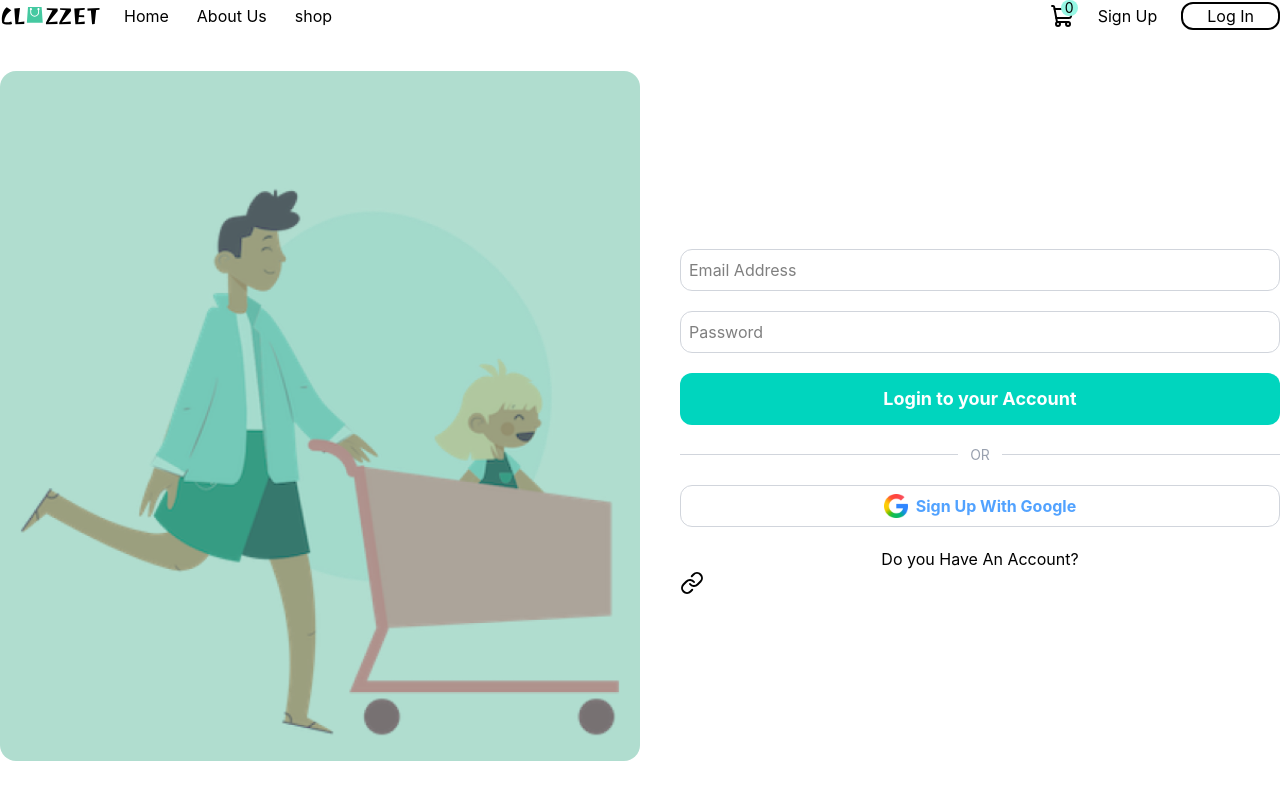
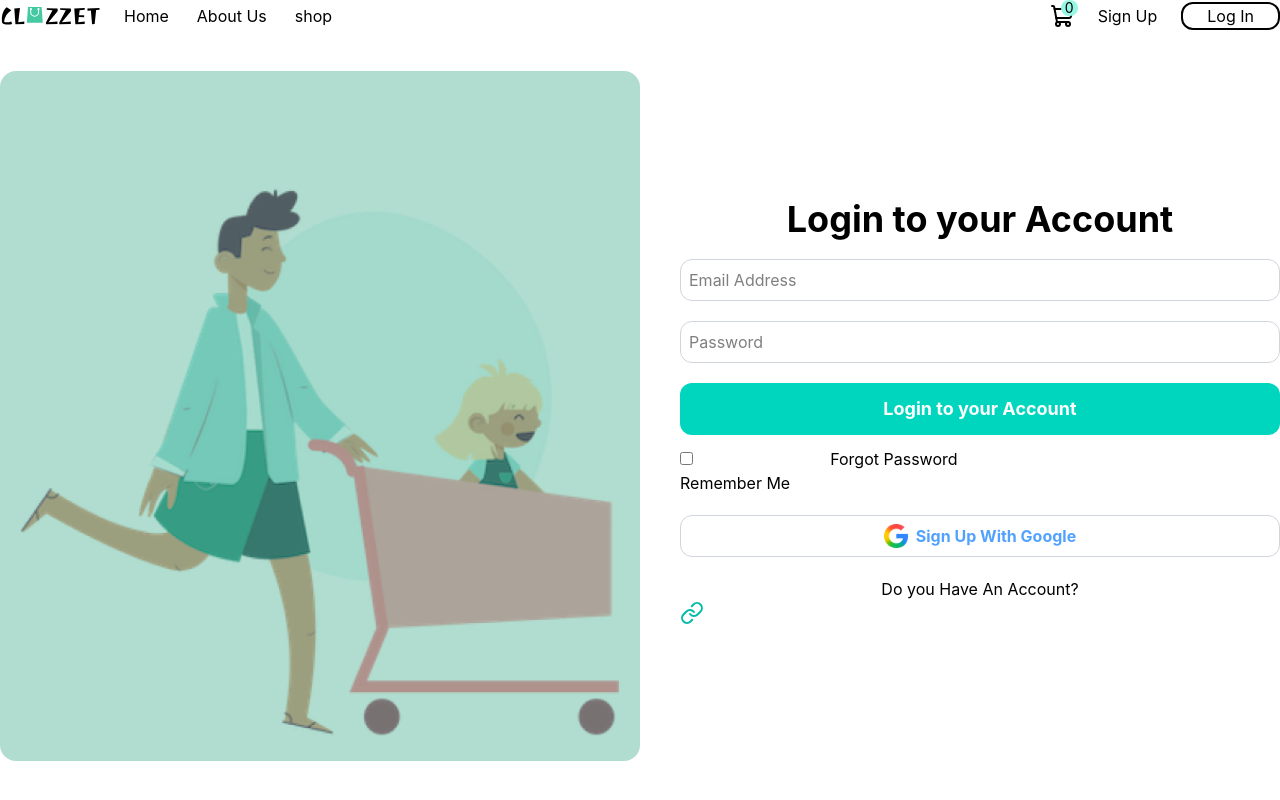
Before and after one commit to Nasieku-art/Clozzet, a React (Vite) app: page /login in a window 1280 px wide. Shown: the top 800 px of the page. Built offline with nearby package versions, Linux system fonts and the light colour scheme.

Commit message:
Added a new content in Hero, Login and collection components

```diff
--- a/src/Components/Collection1.jsx
+++ b/src/Components/Collection1.jsx
@@ -7,7 +7,7 @@ function Collection1({ bg, image, label }) {
       <div className="absolute bottom-6 left-6 z-10 self-end">
         <p className="text-xs font-semibold">Collection</p>
         <p className="text-xl font-semibold mt-1">{label}</p>
-        <button className="mt-2 text-sm font-bold flex items-center gap-1 opacity-0 hover:opacity-100 transition-opacity duration-300">
+        <button className="mt-2 text-sm font-bold flex items-center gap-1 opacity-0 hover:opacity-100  group-hover:block">
           Shop Now
         </button>
       </div>
--- a/src/Components/Loginpage.jsx
+++ b/src/Components/Loginpage.jsx
@@ -14,7 +14,7 @@ function Loginpage() {
         <div className="flex-1 flex flex-col gap-3">
            <div className="text-center flex-1">
           <h1 className="text-black font-bold text-4xl">
-
+           Login to your Account
           </h1>
         </div>
           <button className="border-gray-300 border rounded-xl py-2 mt-2 w-full">
@@ -37,10 +37,9 @@ function Loginpage() {
             Login to your Account
           </button>
 
-          <div className="flex items-center gap-3 mt-2">
-            <div className="flex-1 border-t border-gray-300"></div>
-            <span className="text-gray-400 text-sm">OR</span>
-            <div className="flex-1 border-t border-gray-300"></div>
+          <div className="flex gap-10">
+            <div><input type="checkbox" name="" id="" /><p>Remember Me</p></div>
+            <div>Forgot Password</div>
           </div>
 
           <div className="mt-2">
@@ -53,7 +52,7 @@ function Loginpage() {
           <div className="mt-2 mb-2 text-center">
             <p>
               Do you Have An Account?
-              <Link to ="/signupage"> <span className="text-teal-500 font-semibold cursor-pointer"> Sign Up for Free</span></Link>
+             <Link to="/signupage" className="text-teal-500 font-semibold cursor-pointer">Sign Up for Free</Link>
             </p>
           </div>
         </div>
```
Also changed, not shown: src/Components/Hero.jsx (+10 -6 lines).
